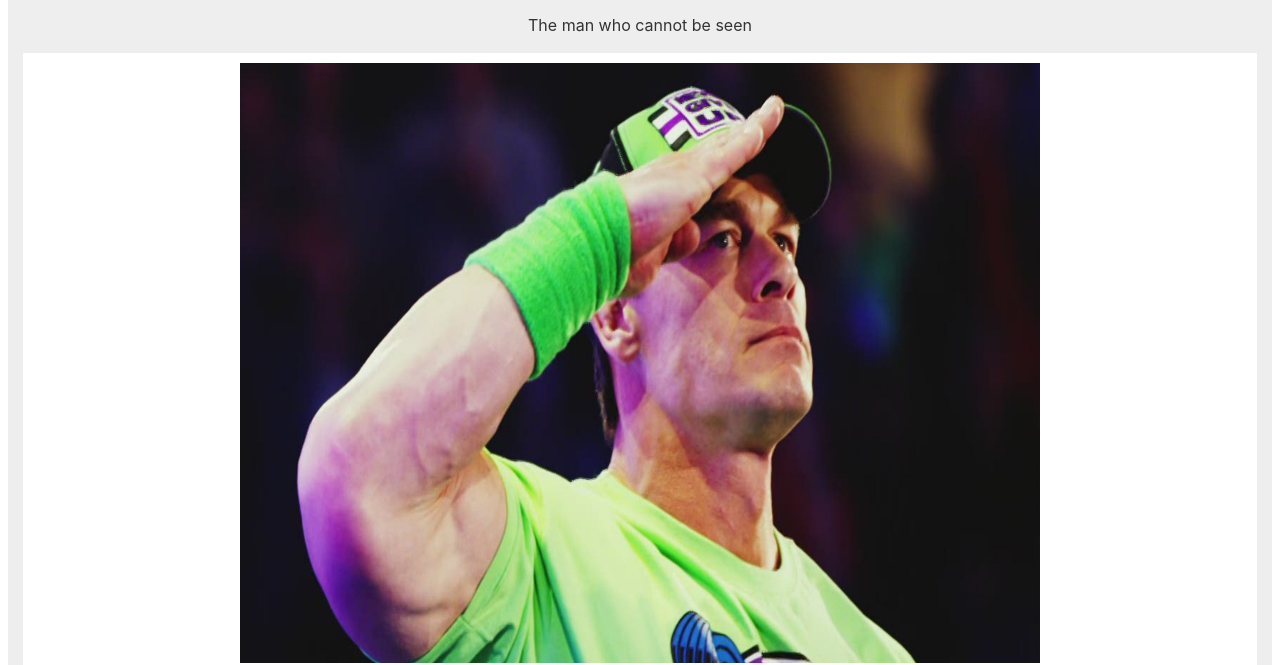
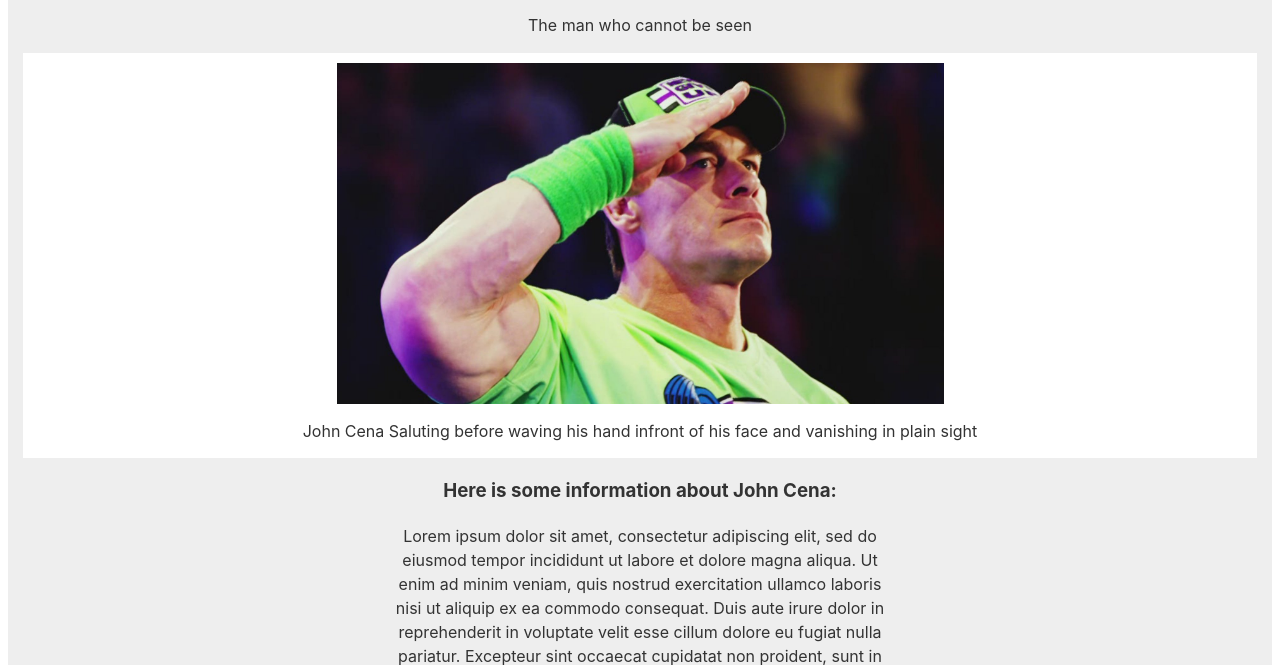
Before and after one commit to Logan-Engle/FreeCodeCamp_ResponsiveWebDesign, a plain HTML site: page Tribute_Page/root/index.html in a window 1280 px wide. Shown: the part 135-800 px from the top of the page. Drawn offline with Linux system fonts and the light colour scheme.

Commit message:
Updated html and css to suit test cases for freecodecamp

```diff
--- a/Tribute_Page/root/css/styles.css
+++ b/Tribute_Page/root/css/styles.css
@@ -3,10 +3,10 @@ html {
 }
 
 #main {
-    margin: 30px 8px;
-    padding: 15px;
-    border-radius: 5px;
-    background: #eee;
+  margin: 30px 8px;
+  padding: 15px;
+  border-radius: 5px;
+  background: #eee;
 }
 
 body {
@@ -57,10 +57,7 @@ a:visited {
 }
 
 img {
-  max-width: 100%;
   display: block;
-  height: auto;
-  margin: 0 auto;
 }
 
 #img-div {
@@ -69,9 +66,11 @@ img {
   margin: 0;
 }
 
-#img {
-  width: 800px;
-  height: 600px;
+#image {
+  max-width: 100%;
+  width: 50%;
+  height: auto;
+  margin: 0 auto;
 }
 
 #img-caption {
@@ -95,5 +94,5 @@ figure {
 }
 
 #information {
-    margin: 0% 30% 0% 30%;
+  margin: 0% 30% 0% 30%;
 }
--- a/Tribute_Page/root/index.html
+++ b/Tribute_Page/root/index.html
@@ -14,10 +14,10 @@
       <p id="brief">The man who cannot be seen</p>
       <figure id="img-div">
         <img
-          id="img"
+          id="image"
           src="images/JohnCena.jpg"
           alt="John Cena Saluting"
-        />
+        >
         <figcaption id="img-caption">
           John Cena Saluting before waving his hand infront of his face and
           vanishing in plain sight
@@ -36,8 +36,7 @@
         </p>
       <h3>
         Read more about the mythical John Cena on his
-        <a id="tribute-link" href="https://en.wikipedia.org/wiki/John_Cena" target="_blank">wikipedia page</a>
-        .
+        <a id="tribute-link" href="https://en.wikipedia.org/wiki/John_Cena" target="_blank">wikipedia page</a>.
       </h3>
     </main>
   </body>
```
